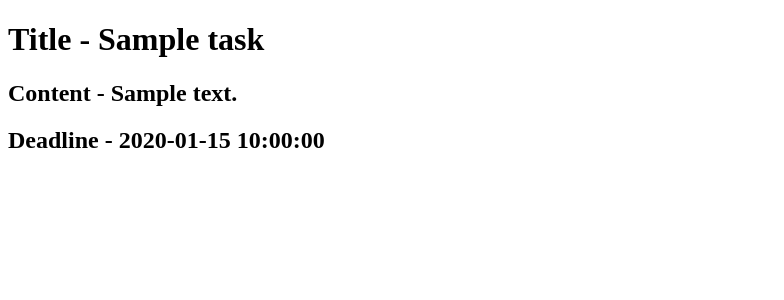
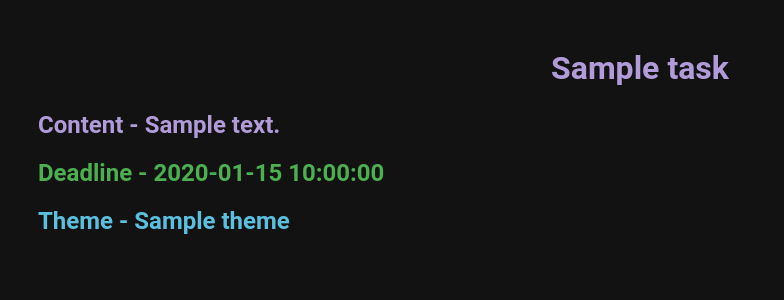
Before and after one commit to Nazarbizarre/ZN-Organiser, a Flask app: template frontend/templates/info.html in a window 1280 px wide. Shown: the top 300 px of the page, without its empty margins (0-784 px from the left). Run offline with Flask 3, Linux system fonts and the light colour scheme; the template is opened without the code that fills it: most values are stand-ins (such as "Sample title", 1, 10 or a date in 2020).

Commit message:
Theme addition + Start Css for info

```diff
--- a/app.py
+++ b/app.py
@@ -2,4 +2,4 @@ from frontend import app
 
 
 if __name__ == "__main__":
-    app.run(debug=True)
+    app.run(debug=True, port = 5134)
--- a/backend/db/models/task.py
+++ b/backend/db/models/task.py
@@ -9,5 +9,6 @@ class Task(Base):
     title: Mapped[str]
     author: Mapped[str]
     content: Mapped[str]
-    published: Mapped[date]
-    deadline: Mapped[datetime]
+    published: Mapped[str]
+    deadline: Mapped[str]
+    theme: Mapped[str]
--- a/frontend/db/__init__.py
+++ b/frontend/db/__init__.py
@@ -19,5 +19,5 @@ def down():
 from .models import User
 
 
-
+# down()
 up()
--- a/frontend/routes/default.py
+++ b/frontend/routes/default.py
@@ -17,4 +17,5 @@ def index():
     tasks = {
         "tasks":get(f"{BACKEND_URL}/get_tasks", json=data).json()
     }
-    return render_template("main.html", **tasks)
+    nickname = current.split("@")[0]
+    return render_template("main.html", **tasks, nickname=nickname)
--- a/frontend/routes/task.py
+++ b/frontend/routes/task.py
@@ -26,8 +26,9 @@ def add_task():
         "author": current,
         "title": request.form.get('title'),
         "content": request.form.get('content'),
-        "published": datetime.now().isoformat(),
-        "deadline": request.form.get('deadline')
+        "published": datetime.now().date().isoformat(),
+        "deadline": request.form.get('deadline'),
+        "theme": request.form.get("choice")
     }
 
 
--- a/frontend/templates/form_template.html
+++ b/frontend/templates/form_template.html
@@ -12,7 +12,7 @@
   {% endif %} {% endwith %} {{ form_generate(form) }}
   <p>
     Do not have an account?
-    <a href="{{ url_for('register') }}">U can create here!</a>
+    <a href="{{ url_for('register') }}">You can create here!</a>
   </p>
 </div>
 {% endblock content %}
--- a/frontend/templates/info.html
+++ b/frontend/templates/info.html
@@ -6,8 +6,81 @@
     <title>Document</title>
 </head>
 <body>
-    <h1>Title - {{ task.title }}</h1>
+    <style>
+        /* General body styling to match provided themes */
+body {
+    background-color: #121212;
+    color: #ffffff;
+    padding: 20px;
+    font-family: 'Roboto', sans-serif;
+}
+
+/* Styling for the main title */
+h1 {
+    color: #b19cd9;
+    text-align: center;
+    font-size: 2rem;
+    margin-bottom: 1.5rem;
+}
+
+/* Styling for the content sections */
+h2 {
+    font-size: 1.5rem;
+    margin-bottom: 1rem;
+    padding-left: 10px;
+}
+
+/* Specific styles for different h2 elements for visual distinction */
+h2:nth-of-type(1) {
+    color: #b19cd9; /* Similar to the title color */
+}
+
+h2:nth-of-type(2) {
+    color: #4caf50; /* Green for the deadline */
+}
+
+h2:nth-of-type(3) {
+    color: #5bc0de; /* Blue for the theme */
+}
+
+/* Container for the task details */
+.container {
+    background-color: #2a2740;
+    padding: 20px;
+    border-radius: 15px;
+    box-shadow: 0 10px 20px rgba(0, 0, 0, 0.5);
+    transition: all 0.3s ease;
+    max-width: 600px;
+    margin: auto;
+}
+
+/* Hover effect for the container */
+.container:hover {
+    box-shadow: 0 15px 30px rgba(0, 0, 0, 0.7);
+}
+
+/* Media query for responsiveness */
+@media (max-width: 768px) {
+    h1 {
+        font-size: 1.5rem;
+    }
+
+    h2 {
+        font-size: 1.2rem;
+    }
+
+    .container {
+        padding: 15px;
+    }
+}
+
+strong {
+    font-size: 1.5rem;
+}
+</style>
+    <h1>{{ task.title }}</h1>
     <h2>Content - {{ task.content }}</h2>
     <h2>Deadline - {{ task.deadline }}</h2>
+    <h2>Theme - {{ task.theme }}</h2>
 </body>
 </html>
--- a/frontend/templates/main.html
+++ b/frontend/templates/main.html
@@ -4,6 +4,7 @@
     <meta charset="UTF-8">
     <meta name="viewport" content="width=device-width, initial-scale=1.0">
     <title>ZN Organiser</title>
+    <link rel="stylesheet" href="https://cdnjs.cloudflare.com/ajax/libs/font-awesome/6.0.0-beta3/css/all.min.css">
     <link href="https://cdn.jsdelivr.net/npm/bootstrap@5.3.3/dist/css/bootstrap.min.css" rel="stylesheet" integrity="sha384-QWTKZyjpPEjISv5WaRU9OFeRpok6YctnYmDr5pNlyT2bRjXh0JMhjY6hW+ALEwIH" crossorigin="anonymous">
     <style>
         body {
@@ -107,9 +108,6 @@
             <div class="collapse navbar-collapse" id="navbarSupportedContent">
                 <ul class="navbar-nav me-auto mb-2 mb-lg-0">
                     <li class="nav-item">
-                        <a class="nav-link" href="/login">Login</a>
-                    </li>
-                    <li class="nav-item">
                         <a class="nav-link" href="/add_task">Add Task</a>
                     </li>
                     <li class="nav-item">
@@ -125,7 +123,7 @@
                         </ul>
                     </li>
                     <li class="nav-item">
-                        <a class="nav-link disabled" aria-disabled="true">Disabled</a>
+                        <i class="fas fa-user"> {{ nickname }}</i>
                     </li>
                 </ul>
                 <form class="d-flex">
```
Also changed, not shown: backend/schemas/task.py (+4 -3 lines), frontend/templates/create_task.html (+20 -0 lines), backend/task.db, users.db (added).
